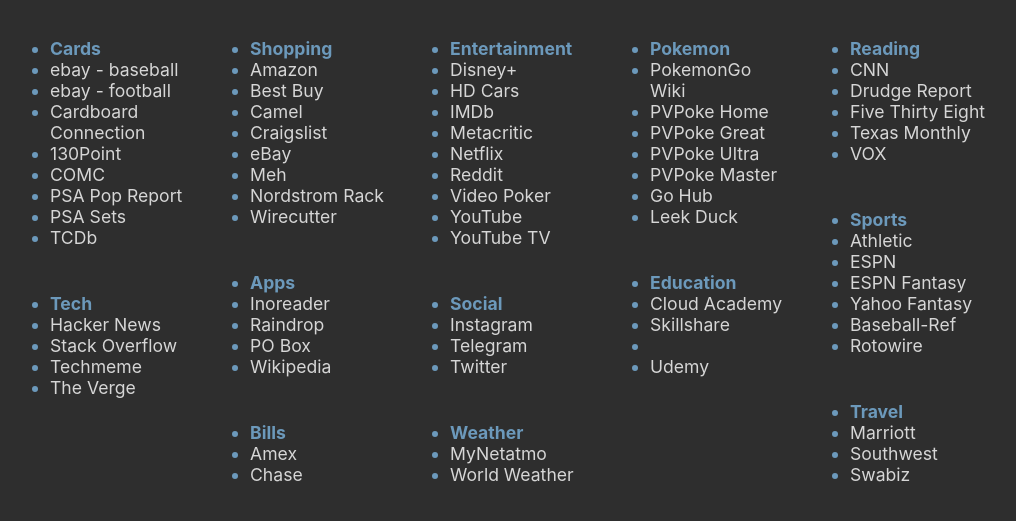
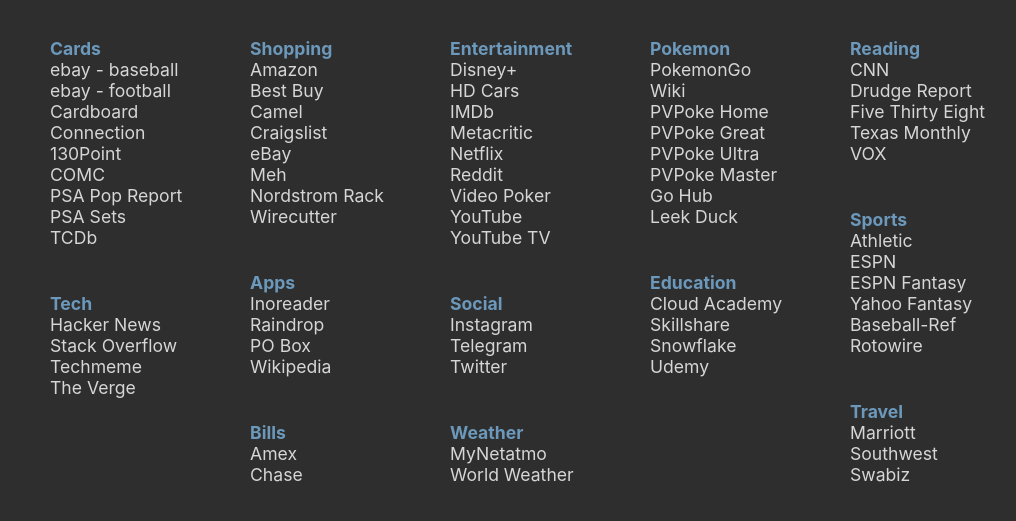
Before and after one commit to jimg72/jimg72.github.io, a Jekyll site: the page docs/start.html, which Jekyll copies as it is, in a window 1280 px wide. Shown: the top 521 px of the page, without its empty margins (118-1134 px from the left). Built offline with Jekyll 4.4.1, drawn with Linux system fonts in a browser that asks for light colours.

Commit message:
updating styles

```diff
--- a/docs/assets/css/style.css
+++ b/docs/assets/css/style.css
@@ -41,3 +41,7 @@
     margin: 0 10px 10px 0;
     width: 300px;
 }
+
+.list-unstyled {
+    list-style-type: none;
+}
--- a/docs/start.html
+++ b/docs/start.html
@@ -114,7 +114,7 @@
                 <li><strong>Education</strong></li>
                 <li><a target="_blank" href="https://cloudacademy.com/">Cloud Academy</a></li>
                 <li><a target="_blank" href="https://www.skillshare.com/home">Skillshare</a></li>
-                <li><a target="_blank" href="https://learn.snowflake.com/en/courses/"></a></li>
+                <li><a target="_blank" href="https://learn.snowflake.com/en/courses/">Snowflake</a></li>
                 <li><a target="_blank" href="https://www.udemy.com/">Udemy</a></li>
             </ul>
         </div>
```
Also changed, not shown: docs/screenshot.png (deleted).
